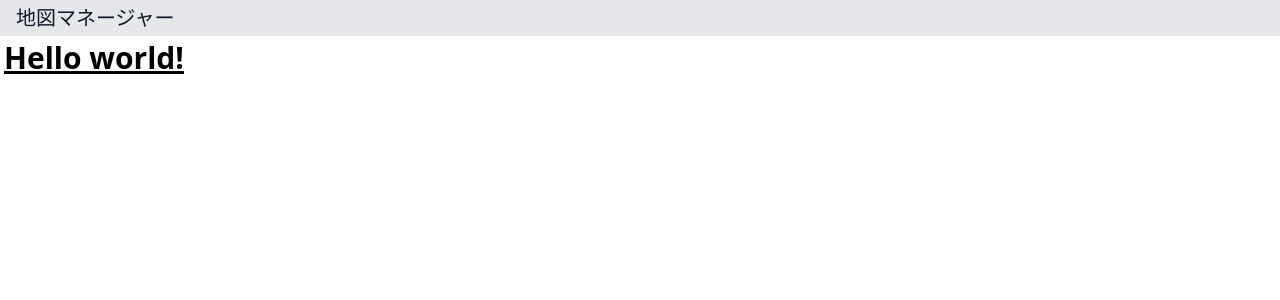
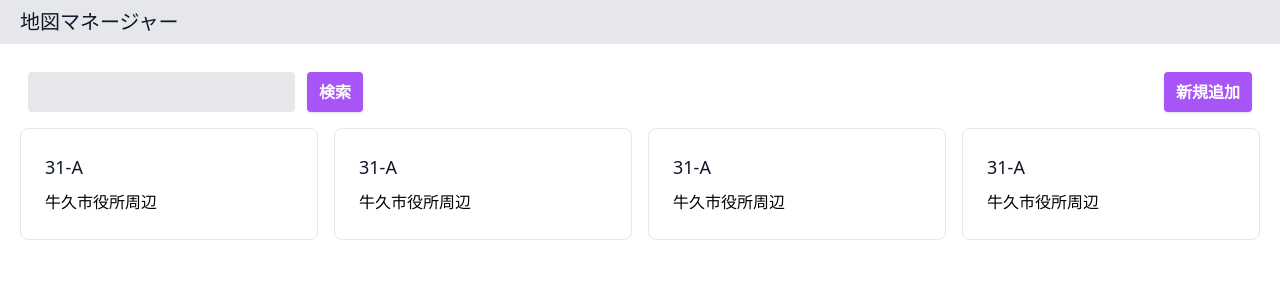
Before and after one commit to ItIsSunny385/chizu-manager, a Next.js app: page / in a window 1280 px wide. Shown: the top 300 px of the page. Built offline with nearby package versions, Linux system fonts and the light colour scheme.

Commit message:
ホーム画面の基本形を作成

```diff
--- a/pages/_app.tsx
+++ b/pages/_app.tsx
@@ -5,14 +5,14 @@ function MyApp({ Component, pageProps }: AppProps) {
   return (
     <>
       <header className="text-gray-600 body-font bg-gray-200">
-        <div className="container mx-auto flex flex-wrap p-1 flex-col md:flex-row items-center">
+        <div className="container flex flex-wrap p-2 flex-col flex-row">
           <a className="flex title-font font-medium items-center text-gray-900">
             <span className="ml-3 text-xl">地図マネージャー</span>
           </a>
         </div>
       </header>
       <main className="body-font">
-        <div className="container p-1">
+        <div className="container p-1 mx-auto">
           <Component {...pageProps} />
         </div>
       </main>
--- a/pages/index.tsx
+++ b/pages/index.tsx
@@ -1,10 +1,77 @@
 import type { NextPage } from "next";
-import Head from "next/head";
-import Image from "next/image";
-import styles from "../styles/Home.module.css";
+import Link from "next/link";
 
 const Home: NextPage = () => {
-  return <h1 className="text-3xl font-bold underline">Hello world!</h1>;
+  return (
+    <div className="mx-6">
+      <div className="md:flex md:items-center my-6">
+        <div>
+          <input
+            className="bg-gray-200 appearance-none border-2 border-gray-200 rounded w-full py-2 px-4 text-gray-700 leading-tight focus:outline-none focus:bg-white focus:border-purple-500"
+            type="text"
+          />
+        </div>
+        <div className="mt-2 md:mt-0 md:ml-3">
+          <button
+            className="shadow bg-purple-500 hover:bg-purple-400 focus:shadow-outline focus:outline-none text-white font-bold py-2 px-3 rounded text-right"
+            type="button"
+          >
+            検索
+          </button>
+        </div>
+        <div className="mb-0 ml-auto text-right mt-3 md:mt-0">
+          <button
+            className="shadow bg-purple-500 hover:bg-purple-400 focus:shadow-outline focus:outline-none text-white font-bold py-2 px-3 rounded text-right"
+            type="button"
+          >
+            新規追加
+          </button>
+        </div>
+      </div>
+      <div className="flex flex-wrap -m-4">
+        <div className="xl:w-1/4 md:w-1/3 sm:w-1/2 p-2">
+          <Link href="#">
+            <a className="block border border-gray-200 p-6 rounded-lg hover:bg-gray-100">
+              <h2 className="text-lg text-gray-900 font-medium title-font mb-2">
+                31-A
+              </h2>
+              <p className="leading-relaxed text-base">牛久市役所周辺</p>
+            </a>
+          </Link>
+        </div>
+        <div className="xl:w-1/4 md:w-1/3 sm:w-1/2 p-2">
+          <Link href="#">
+            <a className="block border border-gray-200 p-6 rounded-lg hover:bg-gray-100">
+              <h2 className="text-lg text-gray-900 font-medium title-font mb-2">
+                31-A
+              </h2>
+              <p className="leading-relaxed text-base">牛久市役所周辺</p>
+            </a>
+          </Link>
+        </div>
+        <div className="xl:w-1/4 md:w-1/3 sm:w-1/2 p-2">
+          <Link href="#">
+            <a className="block border border-gray-200 p-6 rounded-lg hover:bg-gray-100">
+              <h2 className="text-lg text-gray-900 font-medium title-font mb-2">
+                31-A
+              </h2>
+              <p className="leading-relaxed text-base">牛久市役所周辺</p>
+            </a>
+          </Link>
+        </div>
+        <div className="xl:w-1/4 md:w-1/3 sm:w-1/2 p-2">
+          <Link href="#">
+            <a className="block border border-gray-200 p-6 rounded-lg hover:bg-gray-100">
+              <h2 className="text-lg text-gray-900 font-medium title-font mb-2">
+                31-A
+              </h2>
+              <p className="leading-relaxed text-base">牛久市役所周辺</p>
+            </a>
+          </Link>
+        </div>
+      </div>
+    </div>
+  );
 };
 
 export default Home;
--- /dev/null
+++ b/types/index.ts
@@ -0,0 +1,5 @@
+export interface Map {
+    id: string,
+    name: string,
+    description: string,
+}
```
Also changed, not shown: utils/db.ts (added, +13 -0 lines).
